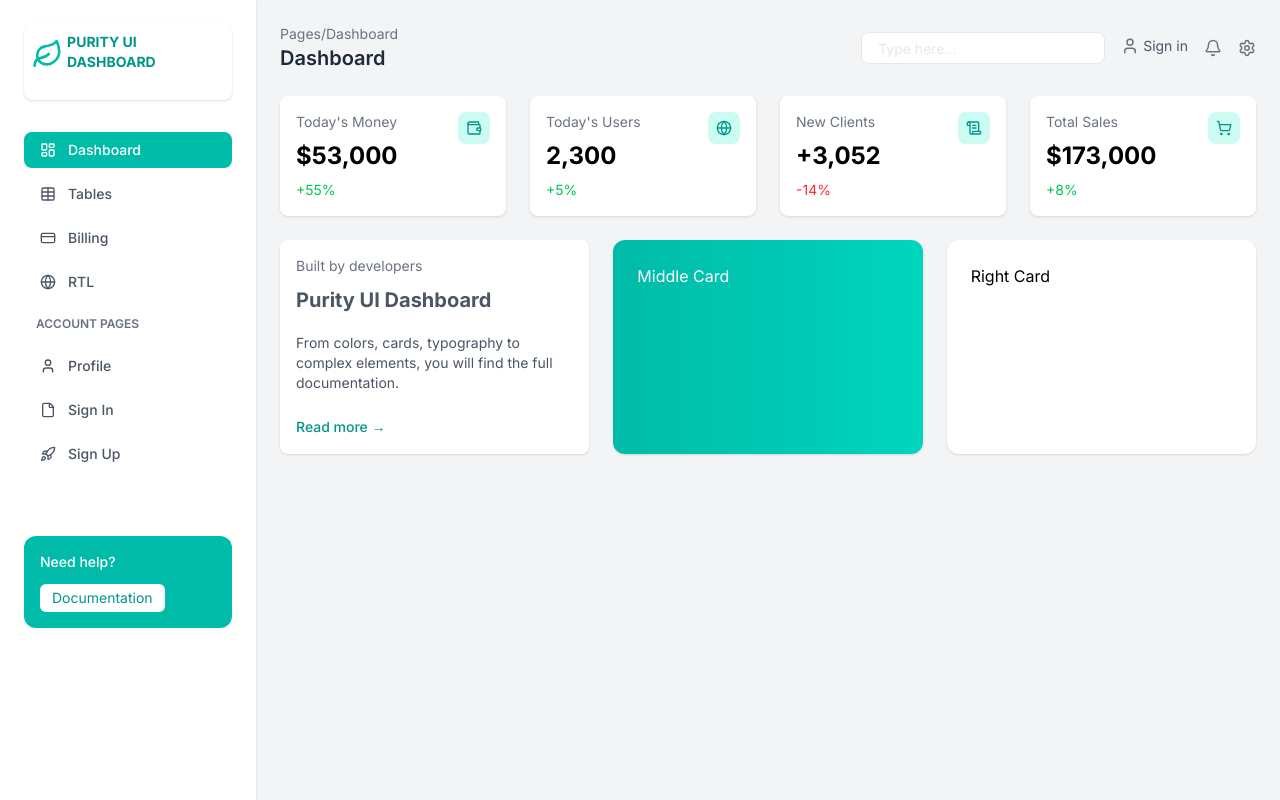
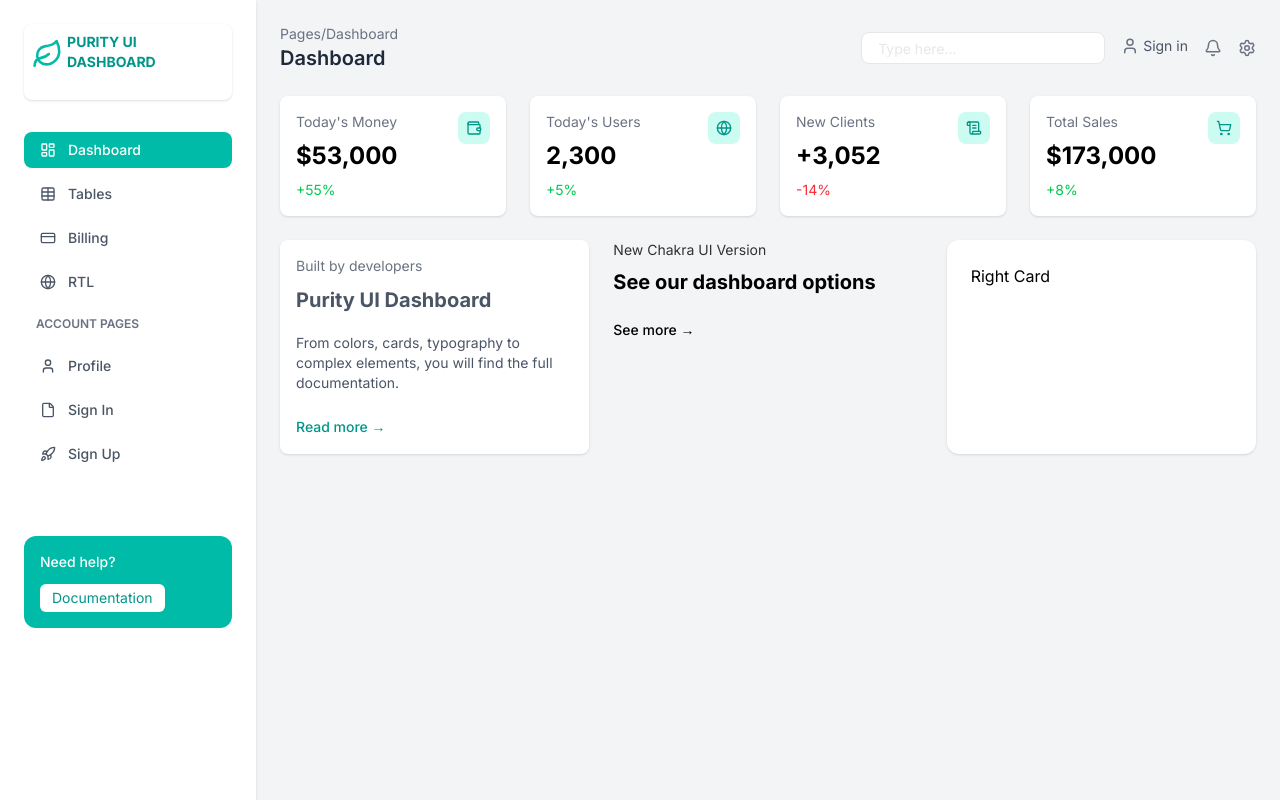
Before and after one commit to adewoletimothy/castech-landingpage, a Next.js app in the folder landing-page/: page / in a window 1280 px wide. Built offline with nearby package versions, Linux system fonts and the light colour scheme.

Commit message:
Purity UI dashboard edit

```diff
--- a/landing-page/app/page.tsx
+++ b/landing-page/app/page.tsx
@@ -34,8 +34,19 @@ export default function Home() {
 
             </div>
           </div>
-          <div className="bg-linear-to-r from-teal-500 to-teal-400 text-white rounded-xl p-6 shadow-sm">
-            Middle Card
+          <div className="flex flex-col justify-between h-full">
+            <div>
+              <p className="text-sm opacity-80">
+                New Chakra UI Version
+              </p>
+              <h3 className="text-xl font-bold mt-2">
+                See our dashboard options
+              </h3>
+
+              <button className="mt-6 text-sm font-medium">
+                See more →
+              </button>
+            </div>
           </div>
           <div className="bg-white rounded-xl p-6 shadow-sm">
             Right Card
```
